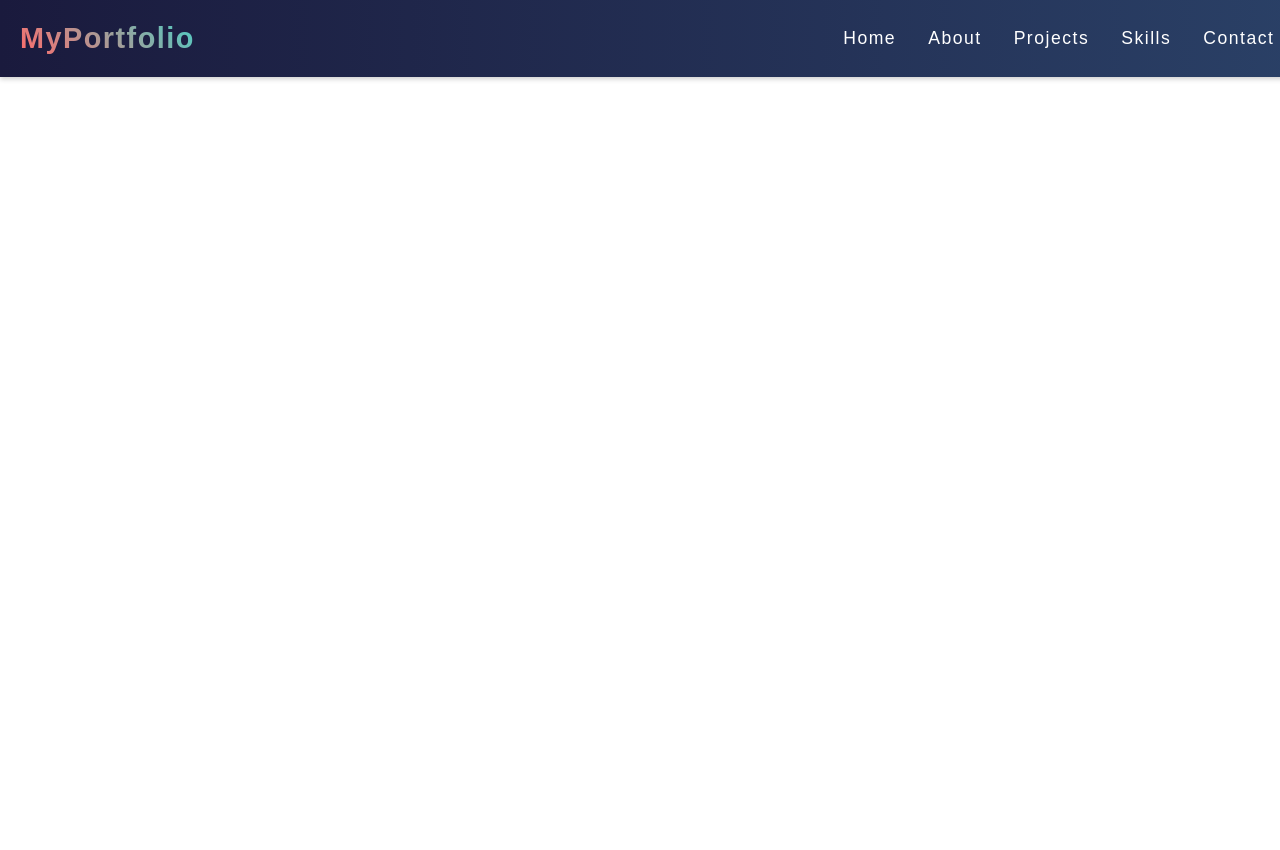
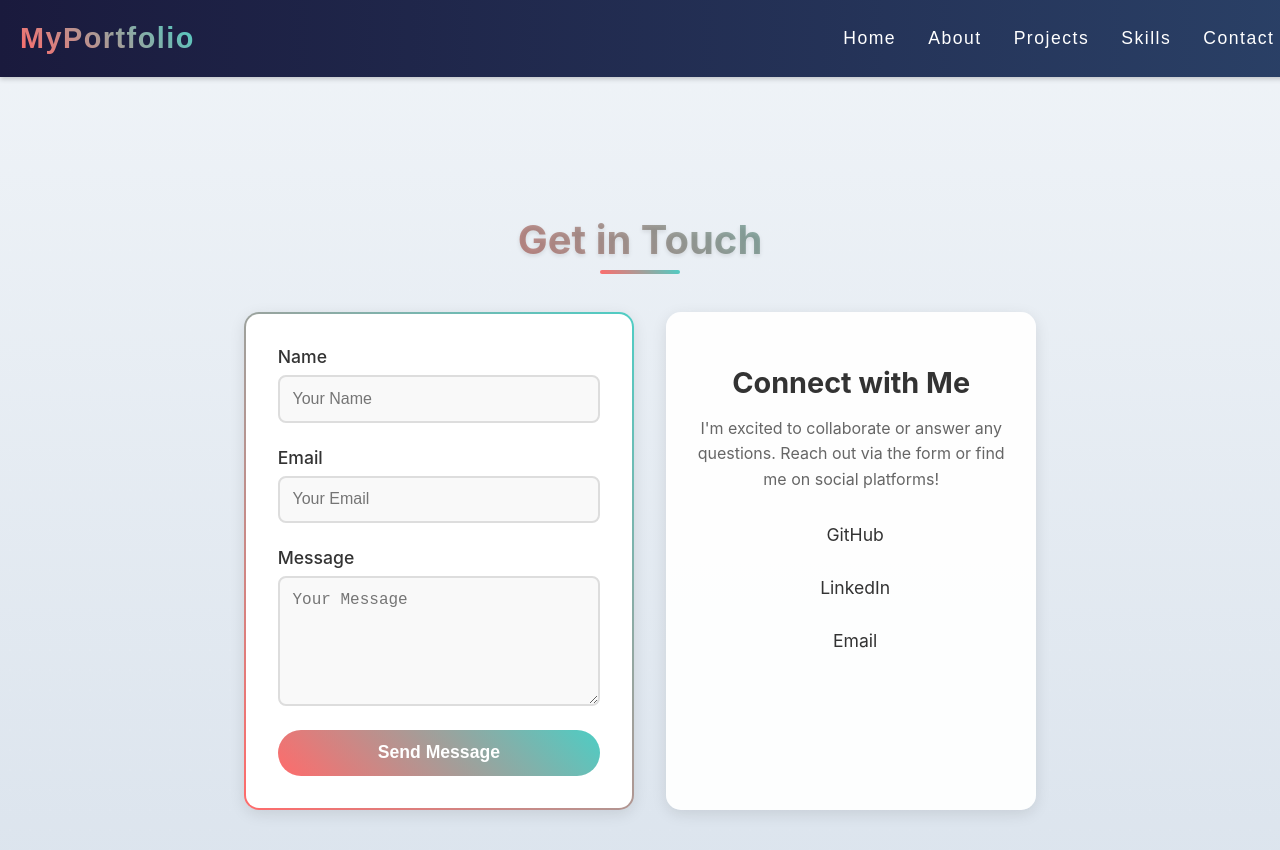
Before and after one commit to BraisonWabwire/myportfolio, a React (Create React App) app: page /contact in a window 1280 px wide. Shown: the top 850 px of the page. Before the commit the page ends 800 px from the top, so only its background shows below. Built offline with nearby package versions, Linux system fonts and the light colour scheme; a web font is replaced by a local one.

Commit message:
creating the contacts page

```diff
--- a/src/App.js
+++ b/src/App.js
@@ -5,6 +5,7 @@ import Navbar from './components/Navbar';
 import Projects from './components/Projects';
 import { BrowserRouter as Router, Routes, Route } from 'react-router-dom';
 import Skills from './components/Skills';
+import Contact from './components/Contact';
 
 function App() {
   return (
@@ -17,6 +18,7 @@ function App() {
             <Route path="/about" element={<About />} />
             <Route path="/projects" element={<Projects />} />
             <Route path="/skills" element={<Skills />} />
+            <Route path="/contact" element={<Contact />} />
           </Routes>
         </main>
       </div>
--- /dev/null
+++ b/src/components/Contact.css
@@ -0,0 +1,305 @@
+/* Contact Section */
+.contact-section {
+  padding: 6rem 5%;
+  background: linear-gradient(180deg, #f0f4f8 0%, #d9e2ec 100%);
+  min-height: 100vh;
+  display: flex;
+  justify-content: center;
+  align-items: center;
+  position: relative;
+  overflow: hidden;
+}
+
+/* Subtle Background Pattern */
+.contact-section::before {
+  content: '';
+  position: absolute;
+  top: 0;
+  left: 0;
+  width: 100%;
+  height: 100%;
+  background: radial-gradient(circle, rgba(255, 255, 255, 0.1) 1px, transparent 1px);
+  background-size: 20px 20px;
+  opacity: 0.5;
+  z-index: 0;
+}
+
+/* Container for Content */
+.contact-container {
+  max-width: 1200px;
+  margin: 0 auto;
+  position: relative;
+  z-index: 1;
+}
+
+/* Title Styling */
+.contact-title {
+  font-size: 2.5rem;
+  font-weight: bold;
+  text-align: center;
+  background: linear-gradient(45deg, #ff6b6b, #4ecdc4);
+  -webkit-background-clip: text;
+  background-clip: text;
+  color: transparent;
+  margin-bottom: 3rem;
+  position: relative;
+  text-shadow: 0 2px 4px rgba(0, 0, 0, 0.1);
+}
+
+.contact-title::after {
+  content: '';
+  position: absolute;
+  width: 80px;
+  height: 4px;
+  background: linear-gradient(45deg, #ff6b6b, #4ecdc4);
+  bottom: -10px;
+  left: 50%;
+  transform: translateX(-50%);
+  border-radius: 2px;
+}
+
+/* Content Layout */
+.contact-content {
+  display: flex;
+  gap: 2rem;
+  justify-content: space-between;
+}
+
+/* Contact Form Card */
+.contact-form-card {
+  flex: 1;
+  max-width: 500px;
+  background: #ffffff;
+  border-radius: 15px;
+  padding: 2rem;
+  box-shadow: 0 4px 15px rgba(0, 0, 0, 0.1);
+  border: 2px solid transparent;
+  background: linear-gradient(white, white) padding-box,
+              linear-gradient(45deg, #ff6b6b, #4ecdc4) border-box;
+  transition: transform 0.3s ease, box-shadow 0.3s ease;
+}
+
+.contact-form-card:hover {
+  transform: translateY(-5px);
+  box-shadow: 0 6px 20px rgba(0, 0, 0, 0.15);
+}
+
+/* Contact Form */
+.contact-form {
+  display: flex;
+  flex-direction: column;
+  gap: 1.5rem;
+}
+
+.form-group {
+  display: flex;
+  flex-direction: column;
+  position: relative;
+}
+
+.form-group label {
+  font-size: 1.1rem;
+  color: #333;
+  margin-bottom: 0.5rem;
+  font-weight: 500;
+  transition: color 0.3s ease;
+}
+
+.form-input,
+.form-textarea {
+  padding: 0.8rem;
+  font-size: 1rem;
+  border: 2px solid #ddd;
+  border-radius: 8px;
+  background: #f9f9f9;
+  transition: all 0.3s ease;
+  position: relative;
+  z-index: 1;
+}
+
+.form-input:focus,
+.form-textarea:focus {
+  outline: none;
+  border-color: transparent;
+  background: #ffffff;
+  box-shadow: 0 0 8px rgba(78, 205, 196, 0.5);
+  transform: scale(1.02);
+}
+
+.form-group::after {
+  content: '';
+  position: absolute;
+  bottom: 0;
+  left: 0;
+  width: 0;
+  height: 2px;
+  background: linear-gradient(45deg, #ff6b6b, #4ecdc4);
+  transition: width 0.3s ease;
+  z-index: 0;
+}
+
+.form-group:focus-within::after {
+  width: 100%;
+}
+
+.form-textarea {
+  resize: vertical;
+  min-height: 100px;
+}
+
+.submit-button {
+  padding: 0.8rem 2rem;
+  background: linear-gradient(45deg, #ff6b6b, #4ecdc4);
+  color: #ffffff;
+  border: none;
+  border-radius: 50px;
+  font-size: 1.1rem;
+  font-weight: 600;
+  cursor: pointer;
+  position: relative;
+  overflow: hidden;
+  transition: transform 0.3s ease, box-shadow 0.3s ease;
+}
+
+.submit-button::before {
+  content: '';
+  position: absolute;
+  top: 50%;
+  left: 50%;
+  width: 0;
+  height: 0;
+  background: rgba(255, 255, 255, 0.2);
+  border-radius: 50%;
+  transform: translate(-50%, -50%);
+  transition: width 0.6s ease, height 0.6s ease;
+}
+
+.submit-button:hover::before {
+  width: 200px;
+  height: 200px;
+}
+
+.submit-button:hover {
+  transform: translateY(-3px);
+  box-shadow: 0 4px 15px rgba(0, 0, 0, 0.2);
+}
+
+/* Contact Info */
+.contact-info {
+  flex: 1;
+  max-width: 400px;
+  text-align: center;
+  padding: 1.5rem;
+  background: rgba(255, 255, 255, 0.95);
+  border-radius: 15px;
+  box-shadow: 0 4px 15px rgba(0, 0, 0, 0.1);
+}
+
+.info-title {
+  font-size: 1.8rem;
+  color: #333;
+  margin-bottom: 1rem;
+}
+
+.info-text {
+  font-size: 1rem;
+  color: #666;
+  line-height: 1.6;
+  margin-bottom: 1.5rem;
+}
+
+/* Social Links */
+.social-links {
+  display: flex;
+  flex-direction: column;
+  gap: 1rem;
+}
+
+.social-link {
+  display: flex;
+  align-items: center;
+  justify-content: center;
+  font-size: 1.1rem;
+  color: #333;
+  text-decoration: none;
+  padding: 0.5rem 1rem;
+  border-radius: 8px;
+  transition: all 0.3s ease;
+}
+
+.social-link:hover {
+  background: linear-gradient(45deg, #ff6b6b, #4ecdc4);
+  color: #ffffff;
+  transform: translateX(5px);
+}
+
+.social-icon {
+  font-size: 1.5rem;
+  margin-right: 0.5rem;
+  transition: transform 0.3s ease;
+}
+
+.social-link:hover .social-icon {
+  transform: scale(1.2);
+}
+
+/* Responsive Design */
+@media (max-width: 768px) {
+  .contact-content {
+    flex-direction: column;
+    align-items: center;
+  }
+
+  .contact-form-card,
+  .contact-info {
+    max-width: 100%;
+  }
+
+  .contact-title {
+    font-size: 2rem;
+  }
+
+  .info-title {
+    font-size: 1.6rem;
+  }
+
+  .social-link {
+    font-size: 1rem;
+  }
+}
+
+@media (max-width: 480px) {
+  .contact-section {
+    padding: 4rem 3%;
+  }
+
+  .contact-title {
+    font-size: 1.8rem;
+  }
+
+  .contact-form-card {
+    padding: 1.5rem;
+  }
+
+  .form-group label {
+    font-size: 1rem;
+  }
+
+  .form-input,
+  .form-textarea {
+    font-size: 0.95rem;
+  }
+
+  .submit-button {
+    font-size: 1rem;
+    padding: 0.7rem 1.5rem;
+  }
+
+  .info-title {
+    font-size: 1.4rem;
+  }
+
+  .info-text {
+    font-size: 0.9rem;
+  }
+}
--- /dev/null
+++ b/src/components/Contact.jsx
@@ -0,0 +1,114 @@
+import React, { useState } from 'react';
+import './Contact.css';
+
+const Contact = () => {
+  const [formData, setFormData] = useState({
+    name: '',
+    email: '',
+    message: '',
+  });
+
+  const handleChange = (e) => {
+    const { name, value } = e.target;
+    setFormData({ ...formData, [name]: value });
+  };
+
+  const handleSubmit = (e) => {
+    e.preventDefault();
+    console.log('Form submitted:', formData);
+    // Integrate with Formspree or another service here
+    // Example:
+    // fetch('https://formspree.io/f/your-form-id', {
+    //   method: 'POST',
+    //   headers: { 'Content-Type': 'application/json' },
+    //   body: JSON.stringify(formData),
+    // })
+    //   .then(() => alert('Message sent!'))
+    //   .catch(() => alert('Error sending message.'));
+    setFormData({ name: '', email: '', message: '' });
+  };
+
+  const socialLinks = [
+    { name: 'GitHub', url: 'https://github.com/BraisonWabwire', icon: 'fab fa-github' },
+    { name: 'LinkedIn', url: 'https://www.linkedin.com/in/braison-wabwire-2a5a8328b/', icon: 'fab fa-linkedin' },
+    { name: 'Email', url: 'mailto:braisonwabwire2003@gmail.com', icon: 'fas fa-envelope' },
+  ];
+
+  return (
+    <section id="contact" className="contact-section">
+      <div className="contact-container">
+        <h2 className="contact-title">Get in Touch</h2>
+        <div className="contact-content">
+          <div className="contact-form-card">
+            <form onSubmit={handleSubmit} className="contact-form">
+              <div className="form-group">
+                <label htmlFor="name">Name</label>
+                <input
+                  type="text"
+                  id="name"
+                  name="name"
+                  value={formData.name}
+                  onChange={handleChange}
+                  required
+                  placeholder="Your Name"
+                  className="form-input"
+                />
+              </div>
+              <div className="form-group">
+                <label htmlFor="email">Email</label>
+                <input
+                  type="email"
+                  id="email"
+                  name="email"
+                  value={formData.email}
+                  onChange={handleChange}
+                  required
+                  placeholder="Your Email"
+                  className="form-input"
+                />
+              </div>
+              <div className="form-group">
+                <label htmlFor="message">Message</label>
+                <textarea
+                  id="message"
+                  name="message"
+                  value={formData.message}
+                  onChange={handleChange}
+                  required
+                  placeholder="Your Message"
+                  rows="5"
+                  className="form-textarea"
+                ></textarea>
+              </div>
+              <button type="submit" className="submit-button">
+                Send Message
+              </button>
+            </form>
+          </div>
+          <div className="contact-info">
+            <h3 className="info-title">Connect with Me</h3>
+            <p className="info-text">
+              I'm excited to collaborate or answer any questions. Reach out via the form or find me on social platforms!
+            </p>
+            <div className="social-links">
+              {socialLinks.map((link, index) => (
+                <a
+                  key={index}
+                  href={link.url}
+                  target="_blank"
+                  rel="noopener noreferrer"
+                  className="social-link"
+                >
+                  <i className={`${link.icon} social-icon`}></i>
+                  <span>{link.name}</span>
+                </a>
+              ))}
+            </div>
+          </div>
+        </div>
+      </div>
+    </section>
+  );
+};
+
+export default Contact;
--- a/src/components/Navbar.jsx
+++ b/src/components/Navbar.jsx
@@ -16,7 +16,7 @@ function Navbar() {
         <Link to="/about">About</Link>
         <Link to="/projects">Projects</Link>
         <Link to="/skills">Skills</Link>
-        <a href="#contact">Contact</a>
+        <Link to="/contact">Contact</Link>
       </div>
 
       <div
```
Also changed, not shown: src/components/Contacts.css (deleted), src/components/Contacts.jsx (deleted).
